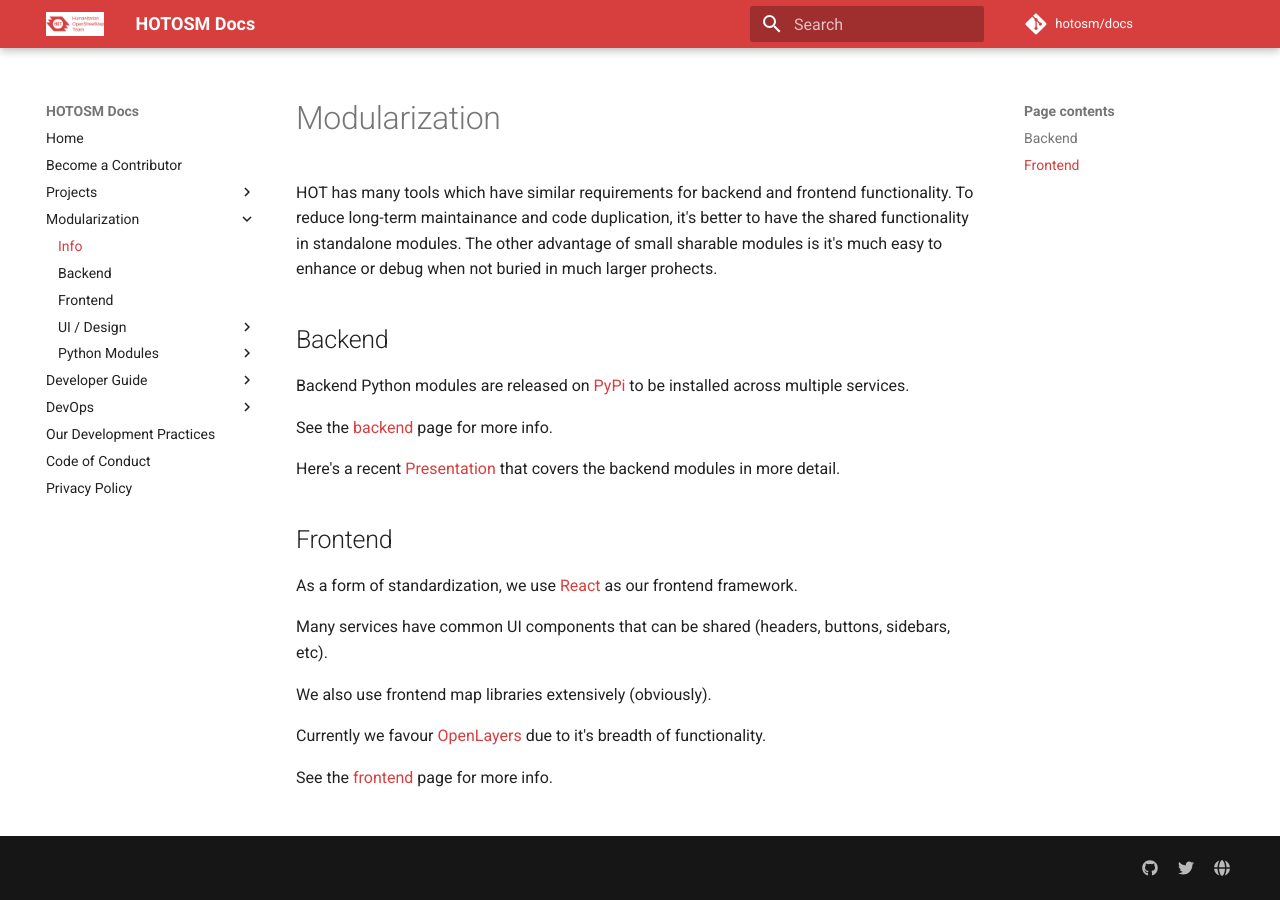
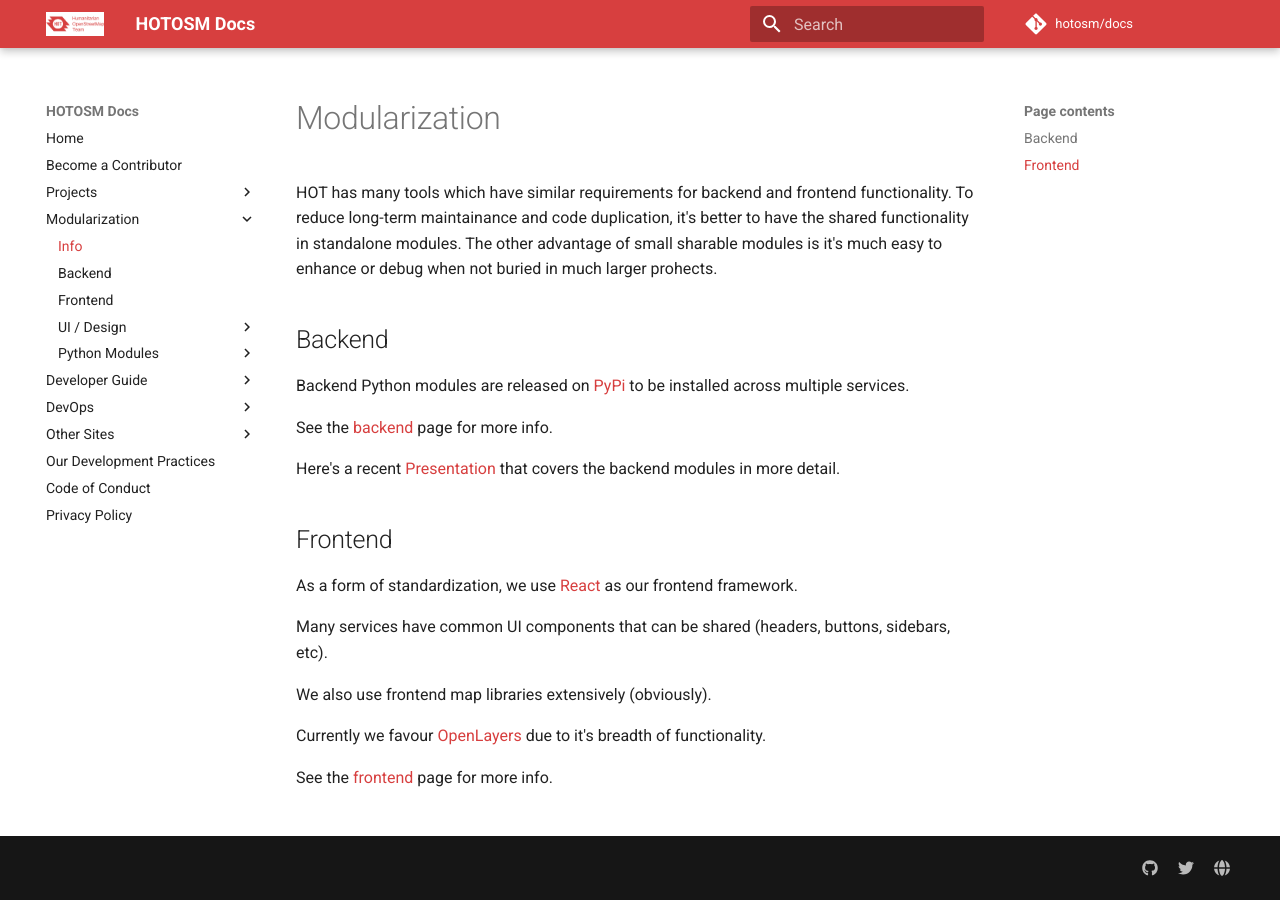
Before and after one commit to hotosm/docs, an MkDocs documentation site: the page built from docs/modules.md, in a window 1280 px wide. Built offline with MkDocs 1.6.1 and Material for MkDocs 9.7.7, drawn with Linux system fonts in a browser that asks for light colours; comment, search, counter and statistics services are not loaded.

Commit message:
docs: add some links to other sites from archived hotosm/documentation-sites

```diff
--- a/mkdocs.yml
+++ b/mkdocs.yml
@@ -154,6 +154,12 @@
           - Technical Diagrams: decisions/0001-draw-io.md
   - DevOps:
       - Reusable Workflows: https://hotosm.github.io/gh-workflows/
+      - Kubernetes: https://github.com/hotosm/k8s-infra
+  - Other Sites:
+      - Toolbox: https://toolbox.hotosm.org
+      - Learn OSM: https://learnosm.org
+      - UAV Mapping Guidelines: https://uav-guidelines.openaerialmap.org
+      - PDC Training: https://hotosm.github.io/pdc-documentation
   - Our Development Practices: dev-practices.md
   - Code of Conduct: code-of-conduct.md
   - Privacy Policy: https://www.hotosm.org/privacy.html
```
